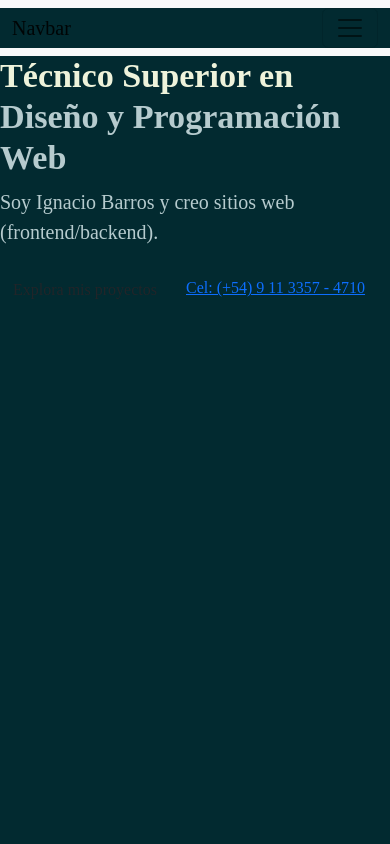
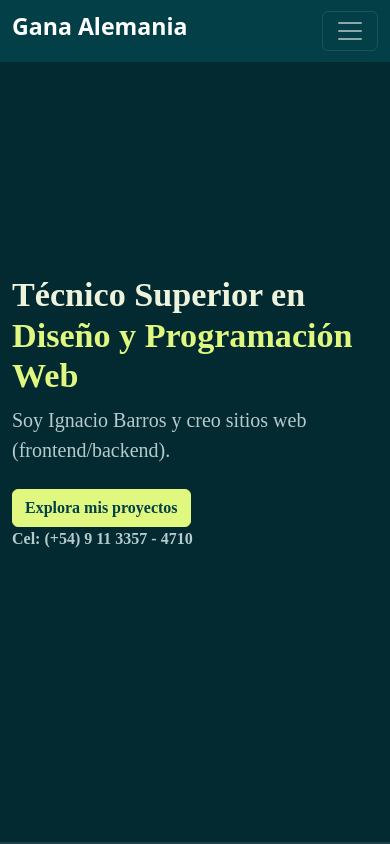
Before and after one commit to mariaflormarbian/barros-ignacio_marbian-maria_tp3, a React (Vite) app in the folder Maquetado react/parcial 3/: page / in a window 390 px wide. Built offline with nearby package versions, Linux system fonts and the light colour scheme; a web font is replaced by a local one.

Commit message:
MAQUETADO PARTE MIL

```diff
--- a/Maquetado react/parcial 3/src/App.css
+++ b/Maquetado react/parcial 3/src/App.css
@@ -13,10 +13,10 @@
     --font-base: "Bai Jamjuree";
 }
 
-* {
-  background-color: var(--color-base2);
-  color: var(--color-body);
-  font-family: var(--font-base), sans-serifs;
+main {
+    background-color: var(--color-base2);
+    color: var(--color-body);
+    font-family: var(--font-base), sans-serifs;
 }
 
 h1,
@@ -42,3 +42,232 @@ a:hover {
 img {
     width: 100%;
 }
+
+.text-brand {
+    color: var(--color-brand);
+}
+
+.bg-base {
+    background-color: var(--color-base);
+}
+
+.full-height {
+    min-height: 100vh;
+    height: 100%;
+    display: flex;
+    flex-direction: column;
+    justify-content: center;
+    padding-top: 80px;
+    padding-bottom: 80px;
+    border-bottom: 2px solid rgba(255, 255, 255, 0.1);
+}
+
+.shadow-effect {
+    transition: all 0.5s;
+}
+
+.shadow-effect:hover {
+    box-shadow: -6px 6px 0 0 var(--color-brand);
+}
+
+.iconbox {
+    width: 60px;
+    height: 60px;
+    display: flex;
+    align-items: center;
+    justify-content: center;
+    font-size: 32px;
+    background-color: var(--color-brand);
+    color: var(--color-base);
+}
+
+/* NAVBAR */
+.navbar {
+    background-color: var(--color-base);
+}
+
+.navbar .nav-link {
+    font-weight: 700;
+    text-transform: uppercase;
+    color: white;
+}
+
+.navbar .nav-link:hover {
+    color: var(--color-brand);
+}
+
+.navbar .nav-link.active {
+    color: var(--color-brand);
+}
+
+@media (min-width: 992px) {
+
+    .navbar {
+        min-height: 100vh;
+        width: var(--sidbar-width);
+        background: linear-gradient(rgba(3, 63, 71, 0.8), rgba(3, 63, 71, 0.8)), url(../imgs/sidebar-img.jpg);
+        background-size: cover;
+        background-position: center;
+    }
+
+    .navbar img {
+        border: 8px solid var(--color-brand);
+    }
+
+    /* CONTENT WRAPPER */
+    #content-wrapper {
+        padding-left: var(--sidbar-width);
+    }
+
+}
+
+/* BTN */
+
+.btn {
+    padding: 12px 28px;
+    font-weight: 700;
+}
+
+.btn-brand {
+    background-color: var(--color-brand) !important;
+    border-color: var(--color-brand) !important;
+    color: var(--color-base) !important;
+}
+
+.btn-brand:hover,
+.btn-brand:focus {
+    background-color: var(--color-brand2) !important;
+    color: var(--color-base) !important;
+    border-color: var(--color-brand2) !important;
+}
+
+.link-custom {
+    font-weight: 700;
+    position: relative;
+}
+
+.link-custom::after {
+    content: "";
+    width: 0%;
+    height: 2px;
+    background-color: var(--color-brand);
+    position: absolute;
+    left: 0;
+    top: 110%;
+    transition: all 0.4s;
+}
+
+.link-custom:hover::after {
+    width: 100%;
+}
+
+/* CARD */
+
+.card-custom .card-custom-image {
+    overflow: hidden;
+}
+
+.card-custom .card-custom-image img {
+    transition: all 0.4s ease;
+}
+
+.card-custom:hover .card-custom-image img {
+    transform: scale(1.1);
+}
+
+/* CONTACT */
+
+#contact .form-control {
+    background-color: var(--color-base);
+    border-color: var(--color-base);
+    color: var(--color-body);
+}
+
+#contact .form-control:focus {
+    border-color: var(--color-brand);
+    box-shadow: none;
+}
+
+#contact .form-control::placeholder {
+    color: var(--color-body);
+}
+
+#contact input.form-control {
+    height: 44px;
+}
+
+/* SOCIAL ITEMS */
+
+.social-icons a {
+    width: 40px;
+    height: 40px;
+    display: inline-flex;
+    align-items: center;
+    justify-content: center;
+    background-color: var(--color-base);
+    border-radius: 100px;
+    font-size: 24px;
+}
+
+/* CARDS */
+
+.cards {
+    display: grid;
+    grid-template-columns: repeat(4, 1fr);
+    grid-gap: 2rem;
+    margin-top: 1rem;
+}
+
+.card-single {
+    display: flex;
+    justify-content: space-between;
+    padding: 2rem;
+    border-radius: 2px;
+}
+
+.card-single div:last-child span {
+    font-size: 3rem;
+}
+
+.card-single div:first-child span {
+    color: var(--color-brand);
+}
+
+.card-header {
+    padding: 1rem;
+    /* border-bottom: 1px solid var(--color-brand); */
+}
+
+@media screen and (max-width: 560px) {
+
+    .cards {
+        grid-template-columns: 100%;
+    }
+}
+
+/* TABLE */
+
+table {
+    border-collapse: collapse;
+}
+
+thead tr {
+    border-top: 2px solid var(--color-brand);
+    border-bottom: 2px solid var(--color-brand);
+}
+
+thead th {
+    font-weight: 700;
+}
+
+th,
+td {
+    padding: .5rem 1rem;
+    font-size: .9rem;
+    color: white;
+}
+
+.img-table {
+    max-width: 250px;
+    height: 100%;
+}
--- a/Maquetado react/parcial 3/src/App.jsx
+++ b/Maquetado react/parcial 3/src/App.jsx
@@ -16,20 +16,17 @@ function App() {
     <BrowserRouter>
 
       <NavBar/>
-
+      <main id="content-wrapper">
       <Routes>
-
         <Route path="/" element={<HomePage/>} />
-
-        <Route path='/services' element={<ServicesPage />} />
-        <Route path='/projects' element={<ProjectsPage />} />
-        <Route path='/about' element={<AboutMePage />} />
-        <Route path='/technologies' element={<TechnologiesPage />} />
-        <Route path='/admin' element={<AdminPage />} />
-        <Route path="*" element={<h1>404</h1>} />
-
+        {/* <Route path='/services' element={<ServicesPage />} /> */}
+        {/* <Route path='/projects' element={<ProjectsPage />} /> */}
+        {/* <Route path='/about' element={<AboutMePage />} /> */}
+        {/* <Route path='/technologies' element={<TechnologiesPage />} /> */}
+        {/* <Route path='/admin' element={<AdminPage />} /> */}
+        {/* <Route path="*" element={<h1>404</h1>} /> */}
       </Routes>
-
+      </main>
     </BrowserRouter>
 
   )
--- a/Maquetado react/parcial 3/src/components/NavBar.jsx
+++ b/Maquetado react/parcial 3/src/components/NavBar.jsx
@@ -1,16 +1,15 @@
-import Container from 'react-bootstrap/Container';
-import Nav from 'react-bootstrap/Nav';
-import Navbar from 'react-bootstrap/Navbar';
 import { Link } from "react-router-dom";
 
 function NavBar() {
   return (
 
-    <nav className="navbar navbar-expand-lg bg-light">
+    <nav className="navbar navbar-expand-lg navbar-dark fixed-top">
 
-      <div className="container-fluid">
-
-        <a className="navbar-brand" href="#">Navbar</a>
+      <div className="container flex-lg-column">
+        <a className="navbar-brand mx-lg-auto mb-lg-4" href="#">
+            <span className="h3 fw-bold d-block d-lg-none">Gana Alemania</span>
+            <img src="../../public/imgs/foto-perfil.jpg" alt="Imagen foto de usuario"  className="d-none d-lg-block rounded-circle"/>
+        </a>
 
         <button className="navbar-toggler" type="button" data-bs-toggle="collapse" data-bs-target="#navbarNav" aria-controls="navbarNav" aria-expanded="false" aria-label="Toggle navigation">
 
@@ -20,27 +19,28 @@ function NavBar() {
 
         <div className="collapse navbar-collapse" id="navbarNav">
 
-          <ul className="navbar-nav">
+          <ul className="navbar-nav ms-auto flex-lg-column text-lg-center">
 
-
+            <li className="nav-item bg-transparent">
+              <Link className="nav-link" aria-current="page" to="/">Home</Link>
+            </li>
             <li className="nav-item">
-              <Link className="nav-link active" aria-current="page" to="/">Home</Link>
-              {/* <a className="nav-link active" aria-current="page" href="#">Home</a> */}
+              <Link className="nav-link" aria-current="page" to="/services">Servicios</Link>
             </li>
-
             <li className="nav-item">
-              <Link className="nav-link" to="#">Features</Link>
-              {/* <a className="nav-link" href="#">Features</a> */}
+              <Link className="nav-link " aria-current="page" to="/projects">Proyectos</Link>
             </li>
-
             <li className="nav-item">
-              <Link className="nav-link" to="#">Pricing</Link>
-              {/* <a className="nav-link" href="#">Pricing</a> */}
+              <Link className="nav-link" aria-current="page" to="/technologies">Tecnologías</Link>
             </li>
-
             <li className="nav-item">
-              <Link className="nav-link" to="#">Disabled</Link>
-              {/* <a className="nav-link disabled">Disabled</a> */}
+              <Link className="nav-link" aria-current="page" to="/about">Sobre mí</Link>
+            </li>
+            <li className="nav-item">
+              <Link className="nav-link" aria-current="page" to="/contact">Contacto</Link>
+            </li>
+            <li className="nav-item">
+              <Link className="nav-link" aria-current="page" to="/admin">Admin</Link>
             </li>
 
           </ul>
--- a/Maquetado react/parcial 3/src/pages/HomePage.jsx
+++ b/Maquetado react/parcial 3/src/pages/HomePage.jsx
@@ -1,27 +1,35 @@
-function HomePage(){
-    return (
-       <section id="home" className="full-height px-lg-5">
+import { Link } from "react-router-dom";
 
-                <div className="row">
+function HomePage() {
+  return (
+    <section id="home" className="full-height px-lg-5">
+      <div className="container">
+        <div className="row">
+          <div className="col-lg-8">
+            <h1 className="display-4 fw-bold">
+              Técnico Superior en{" "}
+              <span className="text-brand">Diseño y Programación Web</span>
+            </h1>
+            <p
+              className="lead mt-2 mb-4"
 
-                    <div className="col-lg-10">
+            >
+              Soy Ignacio Barros y creo sitios web (frontend/backend).
+            </p>
 
-                        <h1 className="display-4 fw-bold" data-aos="fade-up">Técnico Superior en <span className="text-brand ">Diseño y Programación Web</span></h1>
-                        <p className="lead mt-2 mb-4" data-aos="fade-up" data-aos-delay="300">Soy Ignacio Barros y creo sitios web (frontend/backend).</p>
-
-                        <div data-aos="fade-up" data-aos-delay="600">
-
-                            <a href="/proyectos" className="btn btn-brand me-3">Explora mis proyectos</a>
-                            <a href="#" className="link-custom">Cel: (+54) 9 11 3357 - 4710</a>
-
-                        </div>
-
-                    </div>
-
-                </div>
-
-        </section>
-    )
+            <div>
+              <Link to="/projects" className="btn btn-brand me-3 fw-bold">
+                Explora mis proyectos
+              </Link>
+              <p className="link-custom">
+                Cel: (+54) 9 11 3357 - 4710
+              </p>
+            </div>
+          </div>
+        </div>
+      </div>
+    </section>
+  );
 }
 
-export default HomePage
+export default HomePage;
```
Also changed, not shown: Maquetado react/parcial 3/public/imgs/foto-perfil.jpg (added), Maquetado react/parcial 3/public/imgs/sidebar-img.jpg (added), Maquetado react/parcial 3/src/pages/ContactPage.jsx (added).
